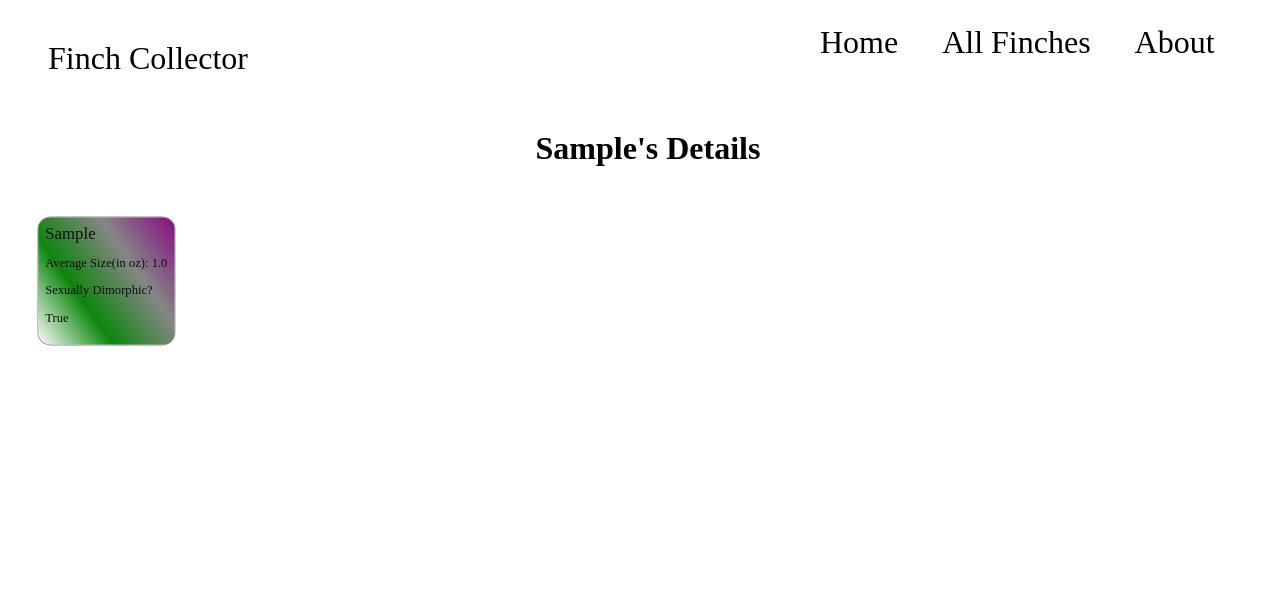
After one commit to Madfarm/finch-collector, a Django app: template main_app/templates/finches/details.html in a window 1280 px wide. The commit adds this page. Shown: the top 613 px of the page. Run offline with Django 4.2, Linux system fonts and the light colour scheme; the template is opened without the code that fills it: values that come from a table or form of the project are taken from there, others are empty; tables that the repository leaves empty hold one stand-in row (values such as "Sample post").

Commit message:
Add details page functionality

```diff
--- a/main_app/static/css/style.css
+++ b/main_app/static/css/style.css
@@ -84,9 +84,6 @@ nav {
 }
 
 
-p {
-    color: black;
-}
 
 
 .finch-card {
--- /dev/null
+++ b/main_app/templates/finches/details.html
@@ -0,0 +1,22 @@
+{% extends 'base.html' %}
+{% block content %}
+
+
+<h1 id="index-title">{{ finch.species }}'s Details</h1>
+
+<div id="card-display">
+        <div class="finch-card">
+            <div>
+                <span class="card-title">{{ finch.species }}</span>
+                <p>Average Size(in oz): {{ finch.mass }}</p>
+                <p>Sexually Dimorphic?</p>
+                <p>{{ finch.sexual_dimorphism }}</p>
+            </div>
+</div>
+
+
+
+</div>
+
+
+{% endblock %}
--- a/main_app/views.py
+++ b/main_app/views.py
@@ -20,4 +20,7 @@ def about(request):
     return render(request, 'about.html')
 
 def finches_details(request, finch_id):
-    pass
+    finch = Finch.objects.get(id=finch_id)
+    return render(request, 'finches/details.html', {
+        'finch': finch
+    })
```
